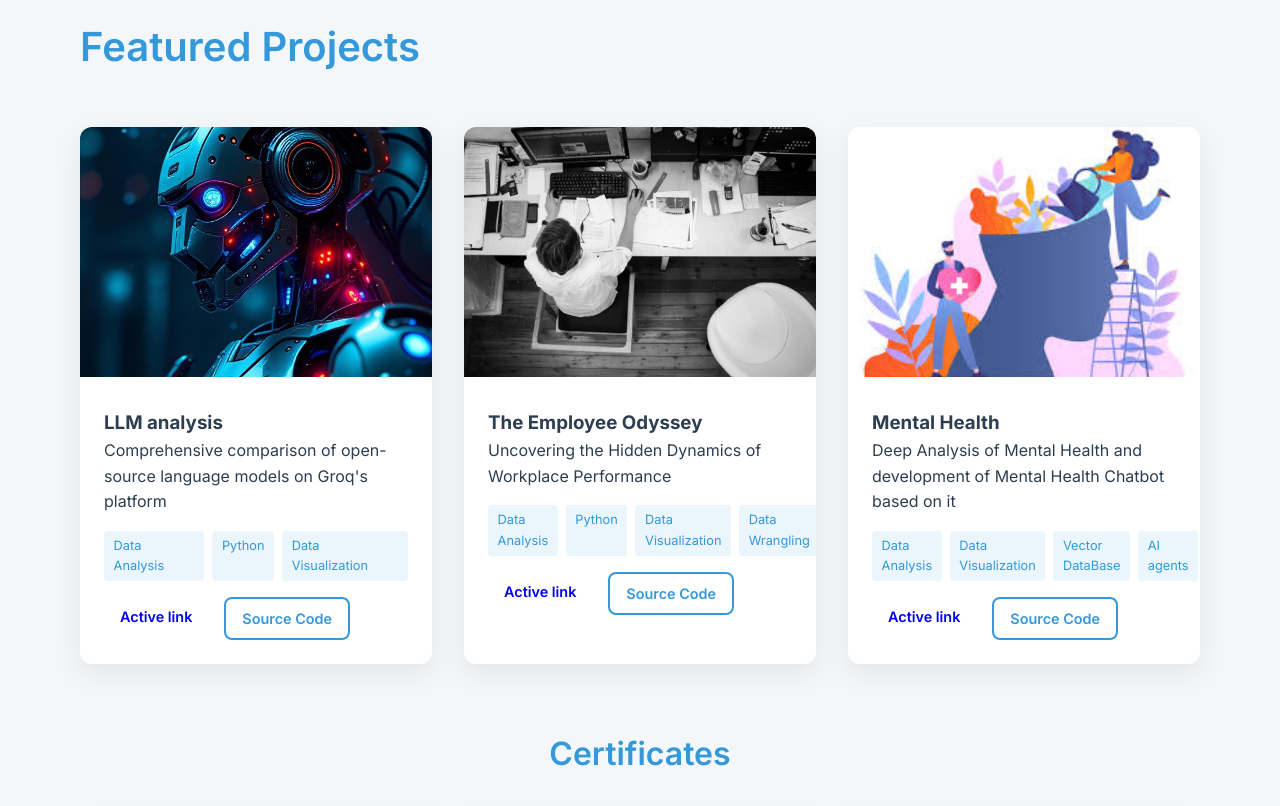
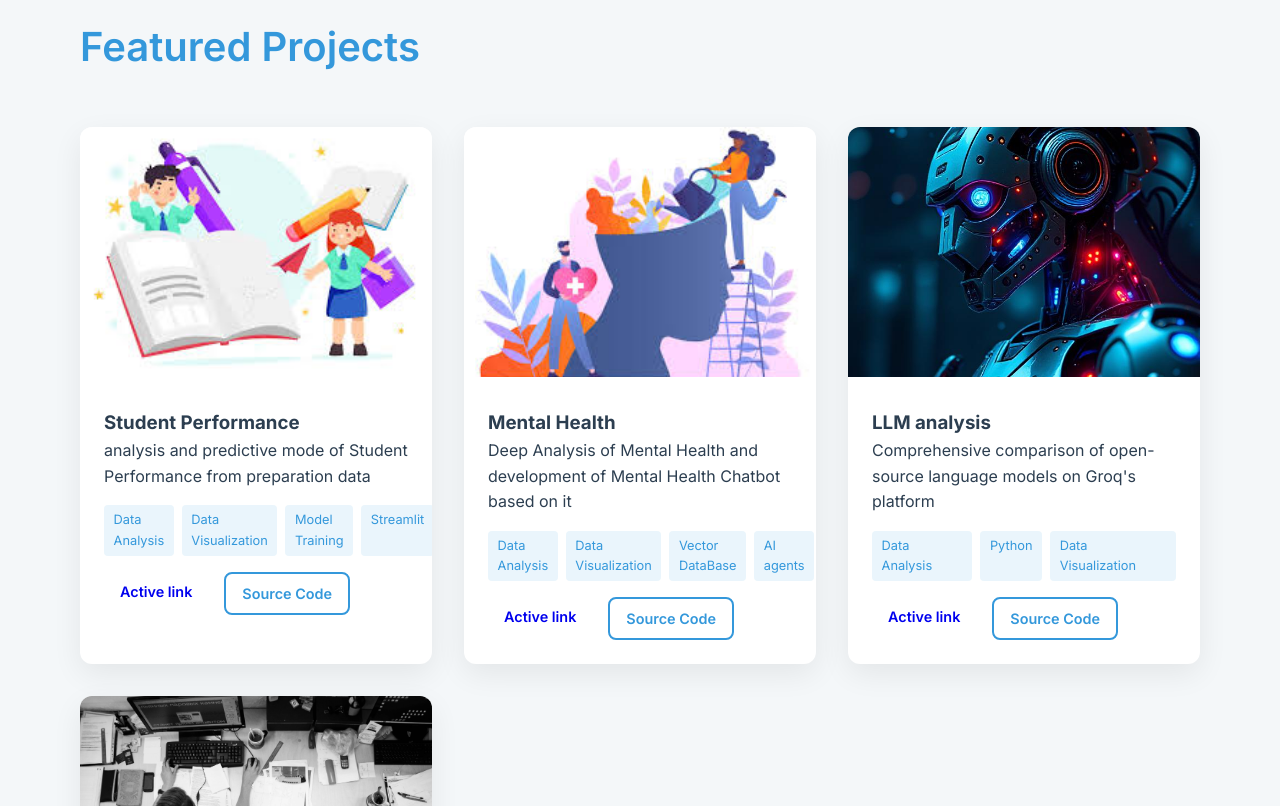
Before and after one commit to VARUN3WARE/myportfolio, a plain HTML site: page index.html in a window 1280 px wide. Shown: the part 2310-3116 px from the top of the page. Drawn offline with Linux system fonts and the light colour scheme.

Commit message:
adding the student kaggle project
Signed-off-by: VARUN3WARE <varunrao924@gmail.com>

```diff
--- a/index.html
+++ b/index.html
@@ -121,6 +121,40 @@
                 <h2>Featured Projects</h2>
                 <div class="projects-grid">
                     <div class="project-card">
+                        <img src="images/student.jpeg" alt="Project Thumbnail">
+                        <div class="project-card-content">
+                            <h3>Student Performance</h3>
+                            <p>analysis and predictive mode of Student Performance from preparation data</p>
+                            <div class="project-tags">
+                              <span>Data Analysis</span>
+                              <span>Data Visualization</span>
+                              <span>Model Training</span>
+                              <span>Streamlit</span>
+                            </div>
+                            <div class="project-links">
+                              <a href="https://kaggle-student-performance-varunrao.streamlit.app/" class="btn btn-small ">Active link</a>
+                                <a href="https://github.com/VARUN3WARE/kaggle-Student-Performance" class="btn btn-small btn-outline">Source Code</a>
+                            </div>
+                        </div>
+                    </div>
+                    <div class="project-card">
+                        <img src="images/mental.jpeg" alt="Project Thumbnail">
+                        <div class="project-card-content">
+                            <h3>Mental Health</h3>
+                            <p>Deep Analysis of Mental Health and development of Mental Health Chatbot based on it</p>
+                            <div class="project-tags">
+                              <span>Data Analysis</span>
+                              <span>Data Visualization</span>
+                              <span>Vector DataBase</span>
+                              <span>AI agents</span>
+                            </div>
+                            <div class="project-links">
+                              <a href="https://drive.google.com/file/d/1wmFXuUrMwqb9ymjYfer7PAf7Iv0fDv7p/view" class="btn btn-small ">Active link</a>
+                                <a href="https://github.com/VARUN3WARE/Mental-Health" class="btn btn-small btn-outline">Source Code</a>
+                            </div>
+                        </div>
+                    </div>
+                    <div class="project-card">
                         <img src="images/ai.jpg" alt="Project Thumbnail">
                         <div class="project-card-content">
                             <h3>LLM analysis</h3>
@@ -150,23 +184,6 @@
                             <div class="project-links">
                               <a href="https://employee-analysis-performance-by-vr.netlify.app/" class="btn btn-small ">Active link</a>
                                 <a href="https://github.com/VARUN3WARE/employee-performance-analysis" class="btn btn-small btn-outline">Source Code</a>
-                            </div>
-                        </div>
-                    </div>
-                    <div class="project-card">
-                        <img src="images/mental.jpeg" alt="Project Thumbnail">
-                        <div class="project-card-content">
-                            <h3>Mental Health</h3>
-                            <p>Deep Analysis of Mental Health and development of Mental Health Chatbot based on it</p>
-                            <div class="project-tags">
-                              <span>Data Analysis</span>
-                              <span>Data Visualization</span>
-                              <span>Vector DataBase</span>
-                              <span>AI agents</span>
-                            </div>
-                            <div class="project-links">
-                              <a href="https://drive.google.com/file/d/1wmFXuUrMwqb9ymjYfer7PAf7Iv0fDv7p/view" class="btn btn-small ">Active link</a>
-                                <a href="https://github.com/VARUN3WARE/Mental-Health" class="btn btn-small btn-outline">Source Code</a>
                             </div>
                         </div>
                     </div>
```
Also changed, not shown: images/student.jpeg (added).
